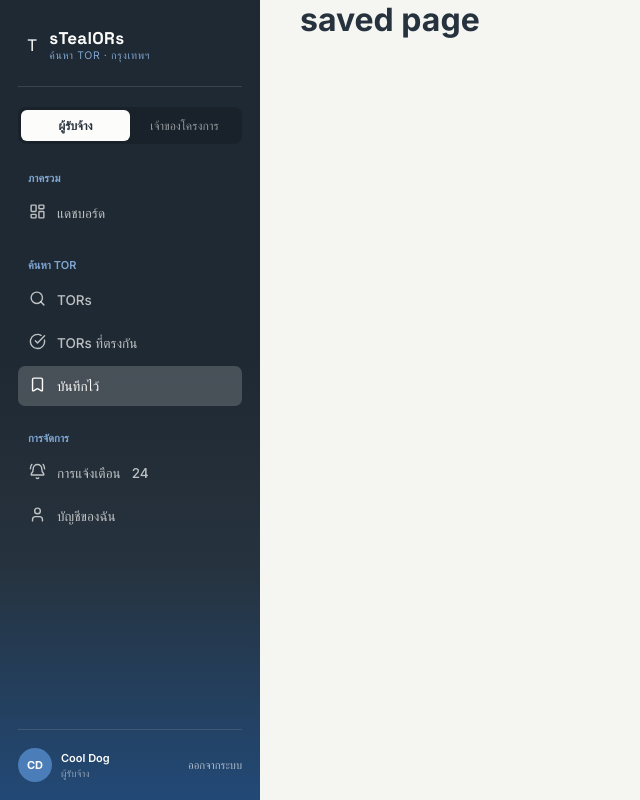
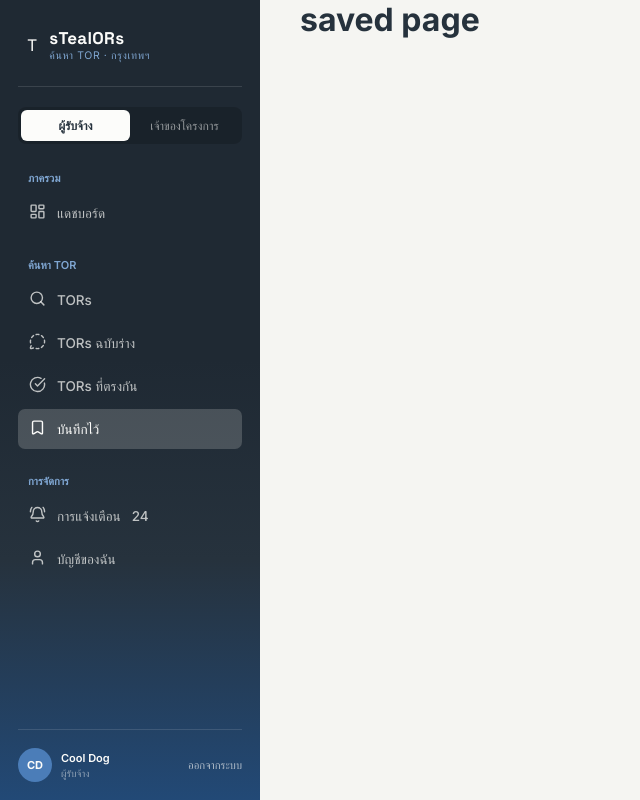
Before and after one commit to StewedDuck/StealOR, a Next.js app in the folder frontend/: page /contractor/saved in a window 1280 px wide. Shown: the whole page, without its empty margins (0-640 px from the left). Built offline with nearby package versions, Linux system fonts and the light colour scheme; no server answers.

Commit message:
build: build sidebar for draft TOR in contractor section

```diff
--- /dev/null
+++ b/frontend/app/contractor/draft/draft.css
@@ -0,0 +1,5 @@
+.draft-main-header {
+    flex: 1;
+    min-width: 0;
+    margin-left: 300px;
+}
--- a/frontend/components/sideBar.tsx
+++ b/frontend/components/sideBar.tsx
@@ -14,6 +14,7 @@ import {
     File,
     ShieldCheck,
     FileCheckCorner,
+    MessageCircleDashed,
  } from "lucide-react";
 import { useRouter } from "next/navigation";
 import { signOut } from "next-auth/react";
@@ -49,6 +50,11 @@ const contractorMenuItems: MenuSection[] = [
                 name: "TORs",
                 href: "/contractor/market",
                 icon: "Search",
+            },
+            {
+                name: "TORs ฉบับร่าง",
+                href: "/contractor/draft",
+                icon: "MessageCircleDashed",
             },
             {
                 name: "TORs ที่ตรงกัน",
@@ -126,6 +132,10 @@ function MenuIcon({
 
     if (icon === "Search") {
         return <Search size={20} />;
+    }
+
+    if (icon === "MessageCircleDashed") {
+        return <MessageCircleDashed size={20} />;
     }
 
     if (icon === "Bookmark") {
```
Also changed, not shown: frontend/app/contractor/draft/page.tsx (added, +27 -0 lines).
